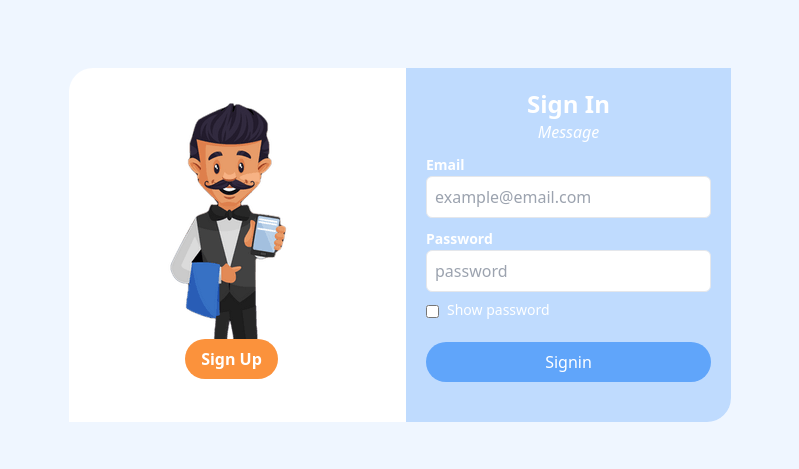
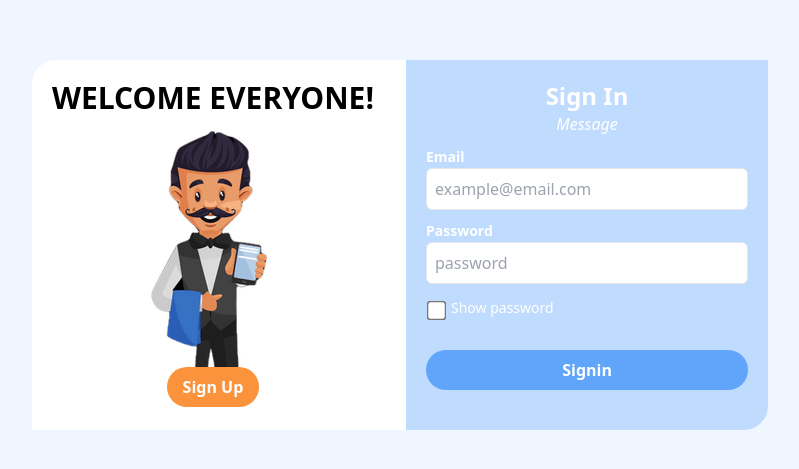
Before and after one commit to bashbuild/dinerapp, a Next.js app: page / in a window 1280 px wide. Shown: the part 165-634 px from the top of the page, without its empty margins (240-1039 px from the left). Built offline with nearby package versions, Linux system fonts and the light colour scheme; no server answers.

Commit message:
Login page layout

```diff
--- a/components/LoginPage.js
+++ b/components/LoginPage.js
@@ -4,6 +4,9 @@ export default function LoginPage() {
       <div className="bg-white rounded-tl-3xl rounded-br-3xl">
         <div className="grid md:grid-cols-2 gap-3">
           <div className="p-5">
+            <div>
+                <h1 className="text-3xl font-bold">WELCOME EVERYONE!</h1>
+            </div>
             <div className="flex justify-center">
               <img src="images/waiter.png" />
             </div>
@@ -18,7 +21,7 @@ export default function LoginPage() {
               <h1 className="text-white font-bold text-2xl">Sign In</h1>
             </div>
             <div className="flex justify-center">
-              <h1 className="text-white italic">Message</h1>
+              <h1 className="text-white italic text-green-100">Message</h1>
             </div>
             <div>
               <form>
@@ -52,16 +55,21 @@ export default function LoginPage() {
                     maxLength={32}
                   />
                 </div>
-                <div className="flex items-center">
+                <div className="flex items-center mt-3.5 mb-7">
                     <input
                         type="checkbox"
                         name='showpass'
                         id="showpass"
+                        className="larger ml-1"
                     />
-                    <label className="text-sm text-white ml-2 mb-0.5">Show password</label>
+                    <label className="text-sm text-white ml-2 mb-1">Show password</label>
                 </div>
                 <div className="my-5">
-                    <button className="w-full bg-blue-400 text-white px-3 py-2 rounded-full">Signin</button>
+                    <button
+                        className="w-full bg-blue-400 font-bold text-white px-3 py-2 rounded-full hover:bg-blue-700"
+                    >
+                        Signin
+                    </button>
                 </div>
               </form>
             </div>
--- a/styles/globals.css
+++ b/styles/globals.css
@@ -7,3 +7,7 @@
 body {
     @apply bg-blue-50;
 }
+
+input.larger {
+    transform: scale(1.5);
+}
```
